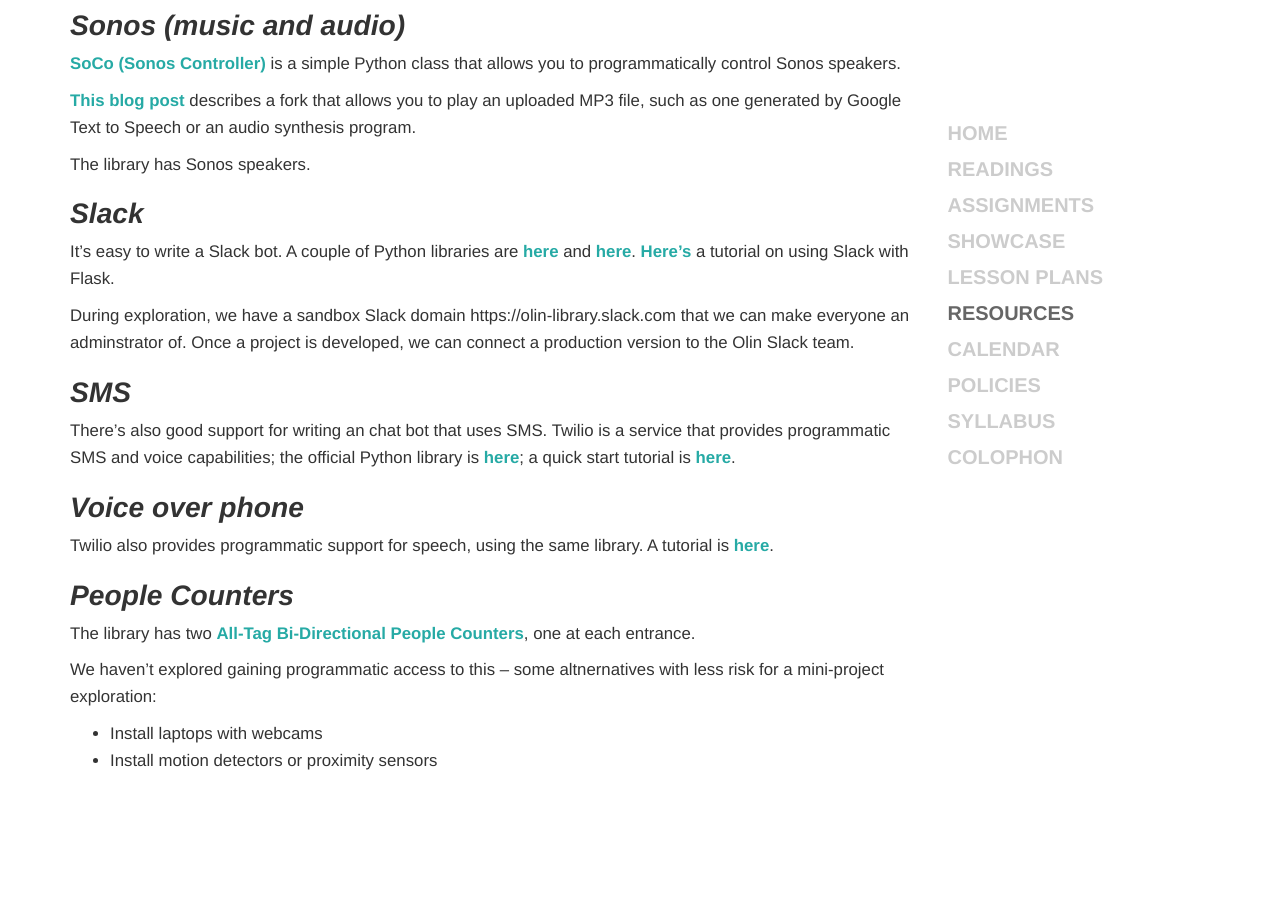
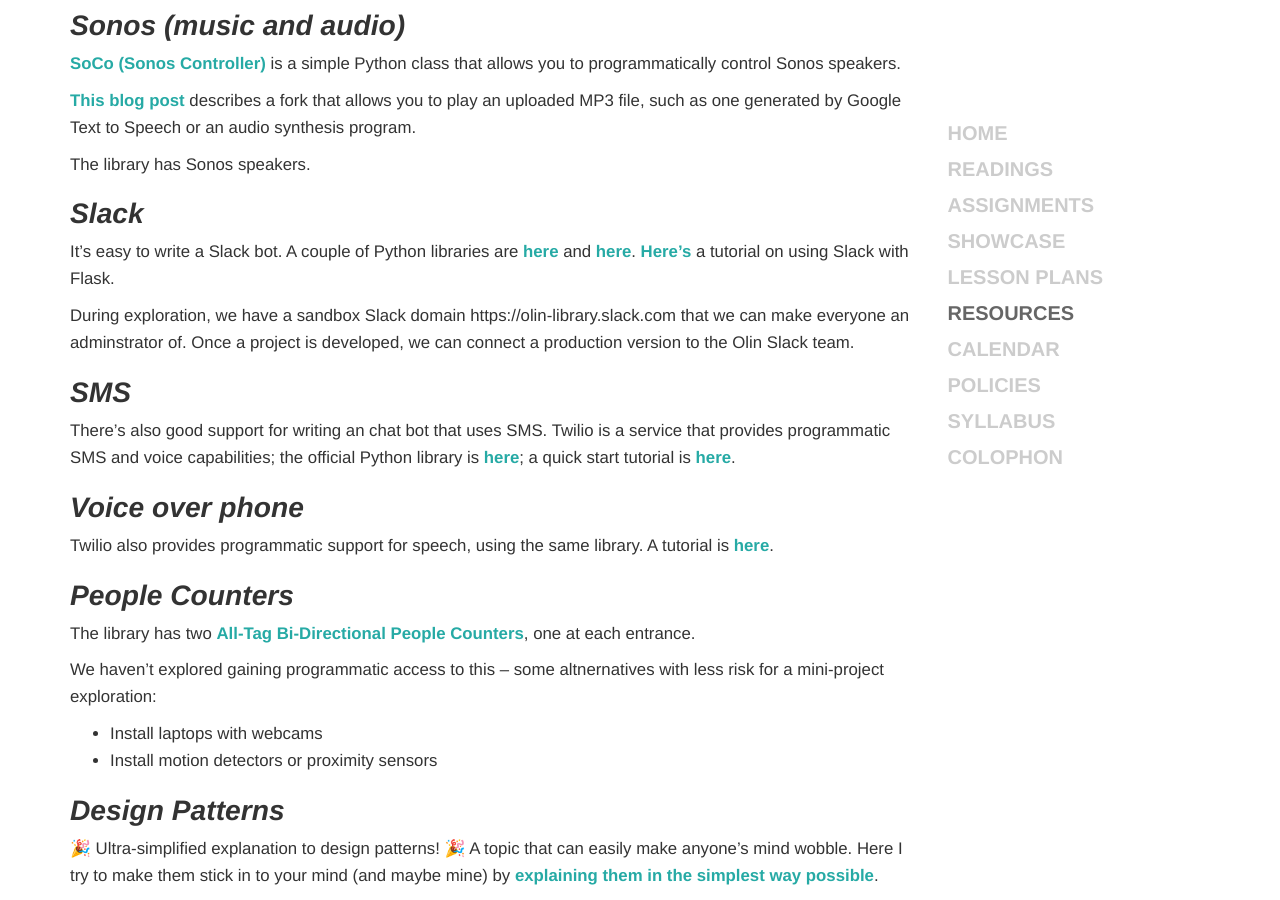
Before and after one commit to osteele/hackingthelibrary.org, a Jekyll site: the page built from _pages/resources.md, in a window 1280 px wide and 900 px high, scrolled down 553 px. Built offline with Jekyll 4.4.1, drawn with Linux system fonts in a browser that asks for light colours; before the commit the page ends 1338 px from its top, so only the background shows below that.

Commit message:
Design Pattern Resource

```diff
--- a/_pages/resources.md
+++ b/_pages/resources.md
@@ -66,3 +66,7 @@
 
 * Install laptops with webcams
 * Install motion detectors or proximity sensors
+
+
+## Design Patterns
+🎉 Ultra-simplified explanation to design patterns! 🎉 A topic that can easily make anyone's mind wobble. Here I try to make them stick in to your mind (and maybe mine) by [explaining them in the simplest way possible](https://github.com/kamranahmedse/design-patterns-for-humans/blob/master/README.md).
```
